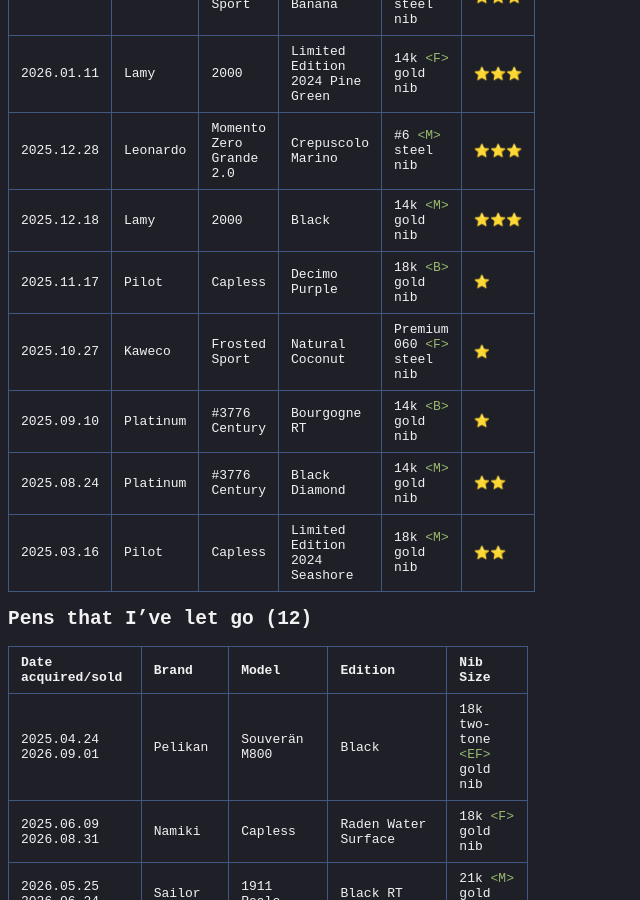
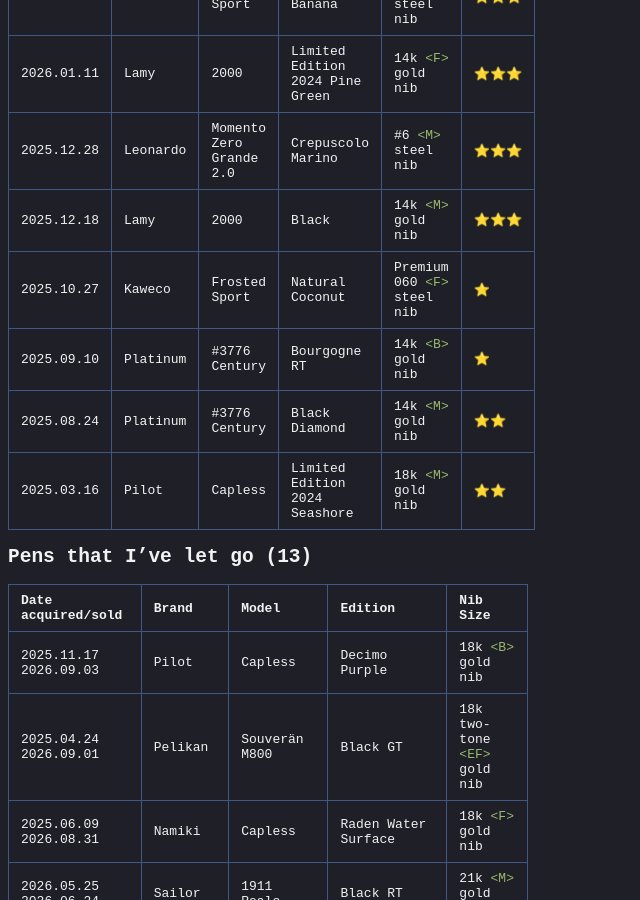
Before and after one commit to s-estay/s-estay.github.io, a Jekyll site: the page built from _posts/2025-12-11-fp-collection.md, in a window 1280 px wide and 900 px high, scrolled down 1052 px. Shown: the whole window, without its empty margins (0-640 px from the left). Built offline with Jekyll 4.4.1, drawn with Linux system fonts in a browser that asks for light colours; some of the changed text lies outside the part shown.

Commit message:
Update fountain pen collection details

```diff
--- a/_posts/2025-12-11-fp-collection.md
+++ b/_posts/2025-12-11-fp-collection.md
@@ -24,17 +24,17 @@
 | 2026.01.11 | Lamy | 2000 | Limited Edition 2024 Pine Green | 14k `<F>` gold nib | ⭐️⭐️⭐️ |
 | 2025.12.28 | Leonardo | Momento Zero Grande 2.0 | Crepuscolo Marino |  #6 `<M>` steel nib | ⭐️⭐️⭐️ |
 | 2025.12.18 | Lamy | 2000 | Black | 14k `<M>` gold nib | ⭐️⭐️⭐️ |
-| 2025.11.17 | Pilot | Capless | Decimo Purple | 18k `<B>` gold nib | ⭐️ |
 | 2025.10.27 | Kaweco | Frosted Sport | Natural Coconut | Premium 060 `<F>` steel nib | ⭐️ |
 | 2025.09.10 | Platinum | #3776 Century | Bourgogne RT | 14k `<B>` gold nib | ⭐️ |
 | 2025.08.24 | Platinum | #3776 Century | Black Diamond | 14k `<M>` gold nib | ⭐️⭐️ |
 | 2025.03.16 | Pilot | Capless | Limited Edition 2024 Seashore | 18k `<M>` gold nib | ⭐️⭐️ |
 
-## Pens that I've let go (12)
+## Pens that I've let go (13)
 
 | Date acquired/sold | Brand | Model | Edition | Nib Size |
 | --- | --- | --- | --- | --- |
-| 2025.04.24 2026.09.01 | Pelikan | Souverän M800 | Black | 18k two-tone `<EF>` gold nib |
+| 2025.11.17 2026.09.03 | Pilot | Capless | Decimo Purple | 18k `<B>` gold nib |
+| 2025.04.24 2026.09.01 | Pelikan | Souverän M800 | Black GT | 18k two-tone `<EF>` gold nib |
 | 2025.06.09 2026.08.31 | Namiki | Capless | Raden Water Surface | 18k `<F>` gold nib |
 | 2026.05.25 2026.06.24 | Sailor | 1911 Realo | Black RT | 21k `<M>` gold nib |
 | 2025.09.02 2026.03.03 | Pelikan | Souverän M800 | Red Stripe |  18k two-tone `<F>` gold nib |
```
Also changed, not shown: other parts of _posts/2025-12-11-fp-collection.md (+1 -1 lines).
